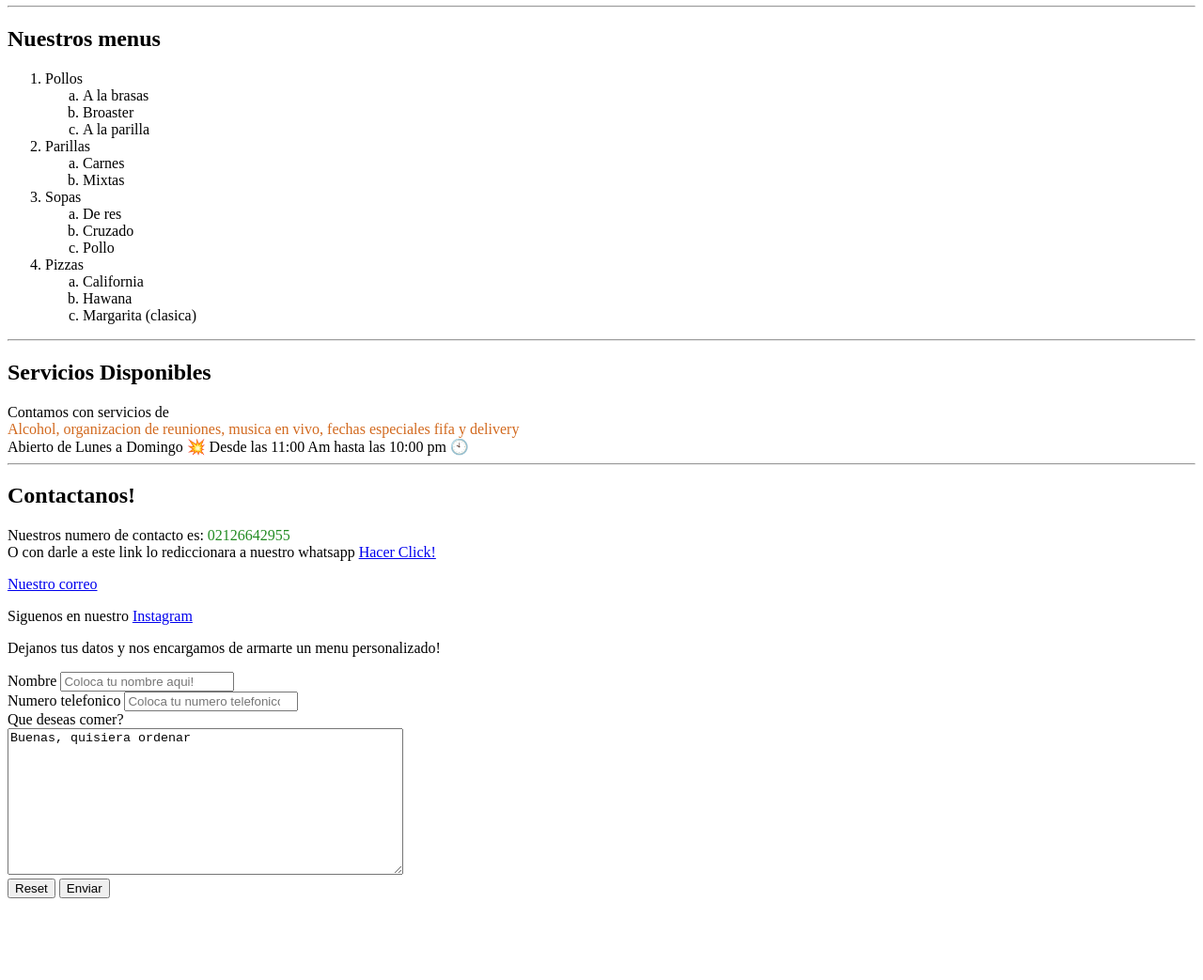
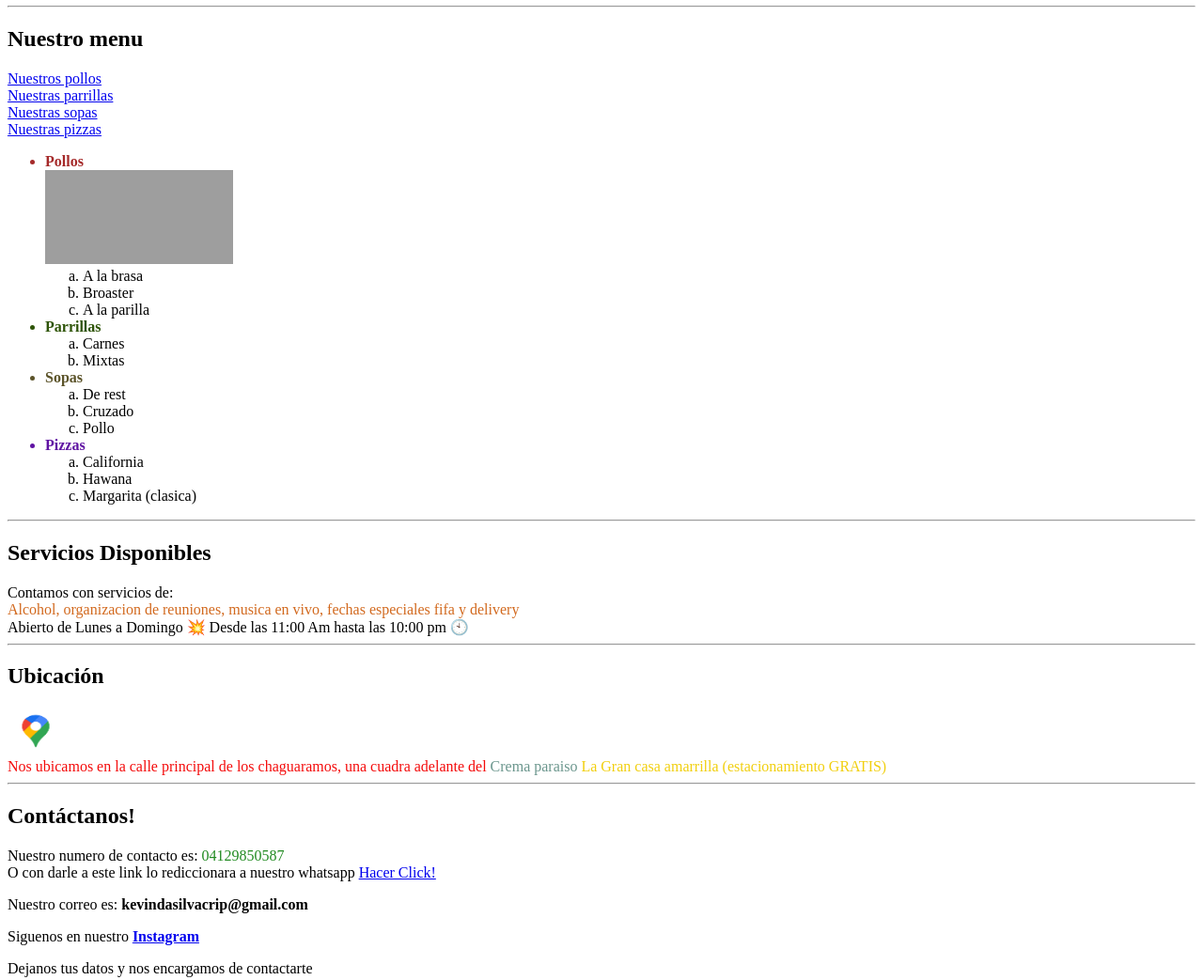
Before and after one commit to Kevinasd12/Brasas_probando, a plain HTML site: page index.html in a window 1280 px wide. Shown: the part 320-1363 px from the top of the page at 94% size. Before the commit the page ends 1284 px from the top, so only its background shows below. Drawn offline with Linux system fonts and the light colour scheme; grey boxes are pictures that could not be loaded.

Commit message:
add:features: ubicacion, img pollo.png, formulario

```diff
--- a/index.html
+++ b/index.html
@@ -6,79 +6,123 @@
     <title>Kevinpracticas #1</title>
     </head>
 <body>
-    <!-- ul es lista no ordenada -->
     <header>
-    <h1>Bienvenido a Brasas Santa Monica</h1>
-        <p> Somos una restaurante familiar especialicados en todo tipo de pollos, y comidas deliciosas</p>
-                    <img src="img/brasas.jpeg" width="300" height="200" />
+        <h1>Bienvenido a Brasas Restaurant Santa Monica</h1>
+        <p> Somos una <strong>restaurante familiar</strong> especializados en todo tipo de pollos, y comidas deliciosas</p>
+        <img src="img/brasas.jpeg" alt="imagen del restaurant desde afuera" width="300" height="200" />
     </header>
+
     <hr>
 
     <section>
+            <!-- <s> texto tachado -->
+            <!-- li (list item) ul (lista no ordenada) ol (lista ordenada)-->
             <!--Aqui colocaremos informacion sobre quienes somos -->
-    <h2>Nuestros menus</h2>
-            <!-- ul es lista no ordenada -->
+            <h2>Nuestro menu</h2>
+            <a href="#pollos">Nuestros pollos</a>
+            <br>
+            <a href="#parrillas">Nuestras parrillas</a>
+            <br>
+            <a href="#sopas">Nuestras sopas</a>
+            <br>
+            <a href="#pizzas">Nuestras pizzas</a>
+
+       <ul>
+            <li id="pollos" style="color: brown;"> <strong>Pollos</strong> </li>
+            <img src="/img/pollo_a_la_brasa.jpg" height="100" width="200"  alt="imagen de pollo a la brasa">
                 <ol>
-            <li>Pollos</li>
-            <ol>
-                <li style="list-style-type: lower-alpha;">A la brasas</li>
+                    <li style="list-style-type: lower-alpha;">A la brasa</li>
                     <li style="list-style-type: lower-alpha;">Broaster</li>
                     <li style="list-style-type: lower-alpha;">A la parilla</li>
                 </ol>
-            <li>Parillas</li>
+            <li id="parrillas" style="color: rgb(46, 84, 8);"><strong>Parrillas</strong></li>
                 <ol>
                     <li style="list-style-type: lower-alpha;">Carnes</li>
                     <li style="list-style-type: lower-alpha;">Mixtas</li>
+
                 </ol>
-            <li>Sopas</li>
+            <li id="sopas" style="color: rgb(92, 84, 42);"><strong>Sopas</strong></li>
                 <ol>
-                <li style="list-style-type: lower-alpha;">De res</li>
+                    <li style="list-style-type: lower-alpha;">De rest</li>
                     <li style="list-style-type: lower-alpha;">Cruzado</li>
                     <li style="list-style-type: lower-alpha;">Pollo</li>
                 </ol>
-            <li>Pizzas</li>
+            <li id="pizzas" style="color: rgb(96, 20, 163);"><strong>Pizzas</strong></li>
                 <ol>
                         <li style="list-style-type: lower-alpha;">California</li>
                         <li style="list-style-type: lower-alpha;">Hawana</li>
                         <li style="list-style-type: lower-alpha;">Margarita (clasica)</li>
                 </ol>
-       </ol>
+        </ul>
 
     </section>
+
+    <hr>
+
     <article>
+        <h2>Servicios Disponibles</h2>
+        <div> Contamos con servicios de:<br>
+            <span style="color: chocolate;">Alcohol, organizacion de reuniones, musica en vivo, fechas especiales fifa y delivery </span>
+            <br>
+            <horarios> Abierto de Lunes a Domingo 💥 Desde las 11:00 Am hasta las 10:00 pm 🕙</horarios>
+        </div>
+    </article>
+
     <hr>
-        <h2>Servicios Disponibles</h2>
-        <servicios> Contamos con servicios de <br>
-         <span style="color: chocolate;">Alcohol, organizacion de reuniones, musica en vivo, fechas especiales fifa y delivery </span> <br>
-         <horarios> Abierto de Lunes a Domingo 💥
-            Desde las 11:00 Am hasta las 10:00 pm 🕙</horarios>
-        </servicios>
+
+    <article>
+
+        <h2>Ubicación</h2>
+        <a href="https://maps.app.goo.gl/3zvtYjUHQSsuAsEq8" target="_blank"><img src="/img/vecteezy_google-maps-icon_16716478.png" alt="imagen del icono de google maps" width="60" height="50"></a>
+
+        <br>
+
+        <span style="color: rgb(244, 11, 11);"> Nos ubicamos en la calle principal de los chaguaramos, una cuadra adelante del </span>
+        <span style="color: rgb(107, 150, 141);"> Crema paraiso </span>
+        <span style="color: rgb(241, 207, 14);"> La Gran casa amarrilla (estacionamiento GRATIS)</span>
+
     </article>
+
+    <hr>
+
     <footer>
-            <hr>
         <div>
-    <h2> Contactanos! </h2>
-        <contacto> Nuestros numero de contacto es: <span style="color: forestgreen;"> 02126642955 </span> <br>
-        O con darle a este link lo rediccionara a nuestro whatsapp <a target="_blank" href="https://api.whatsapp.com/send?phone=584142238661"> Hacer Click!</a>
+            <h2> Contáctanos! </h2>
+            <contacto> Nuestro numero de contacto es: <span style="color: forestgreen;"> 04129850587 </span> <br>
+            O con darle a este link lo rediccionara a nuestro whatsapp <a target="_blank" href="https://api.whatsapp.com/send?phone=584142238661" rel="noopener noreferrer"> Hacer Click!</a>
             </contacto>
-        <p> <a target="_blank" href="https://kevindasilvacrip@gmail.com"> Nuestro correo </a> </p>
-        <p> Siguenos en nuestro <a target="_blank" href="https://www.instagram.com/brasasrest/?hl=es">Instagram </a> </p>
-        <p> Dejanos tus datos y nos encargamos de armarte un menu personalizado!</p>
+            <p> Nuestro correo es: <strong> kevindasilvacrip@gmail.com </strong> </p>
+            <p> Siguenos en nuestro <a target="_blank" href="https://www.instagram.com/brasasrest/?hl=es"> <strong> Instagram </strong> </a> </p>
         </div>
-    <form action="/formulario" method="GET">
-    <div >
+        <form target="_blank">
+            <p> Dejanos tus datos y nos encargamos de contactarte</p>
+            <div style="color: rgb(156, 108, 45);">
+                <strong>
                     <label for="nombre">Nombre</label>
-        <input type="text"  id="nombre" name="nombre" placeholder="Coloca tu nombre aqui!" />
+                    <input required  id="nombre" name="nombre" placeholder="Coloca tu nombre aqui!" />
                 <br>
                     <label for="numero">Numero telefonico</label>
-        <input type="number"  id="numero" name="numero" placeholder="Coloca tu numero telefonico aqui!" />
+                    <input required type="number"  id="numero" name="numero" placeholder="Coloca tu número telefónico aqui!" />
                 <br>
-        <label for="comida">Que deseas comer?</label> <br>
-        <textarea name="comida" id="comida" placeholder="Escribeme tu lista de comida" cols="50" rows="10">Buenas, quisiera ordenar </textarea>
+                    <label for="comida">Que deseas comer?</label>
                     <br>
+                    <textarea name="comida" id="comida" placeholder="Escribeme tu lista de comida" cols="50" rows="10">Buenas, quisiera ordenar (opcional)</textarea>
+                <br>
+                <!-- experiencia del usuario en la pagina -->
+                    <label for="bien">¿Como fue tu experiencia con la pagina web?</label>
+                        <br>
+                    <label for="bien"><input id="bien" name="experiencia" type="radio">Bien </label>
+                        <br>
+                    <label for="regular"><input id="regular" name="experiencia" type="radio">Regular </label>
+                        <br>
+                    <label for="mal"><input id="mal" name="experiencia" type="radio">Mal </label>
+                        <br>
+                <!-- botones para enviar formulario -->
                 <button type="reset"> Reset </button>
                 <button type="submit"> Enviar </button>
                 <!-- div sirve para agrupar las sections -->
+                <!-- required nos permite ser que el campo sea obligario -->
+            </strong>
             </div>
         </form>
     </footer>
```
Also changed, not shown: img/vecteezy_google-maps-icon_16716478.png (added), 1 other file. Lines whose indentation alone changed are shown as unchanged.
